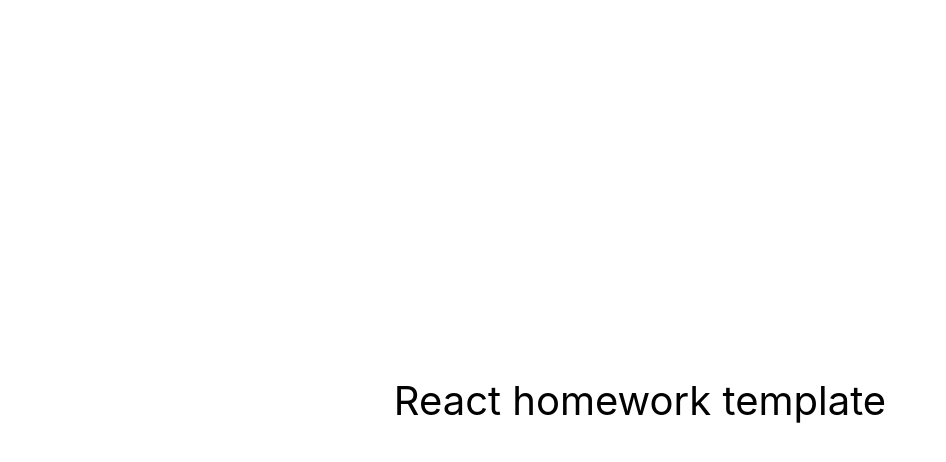
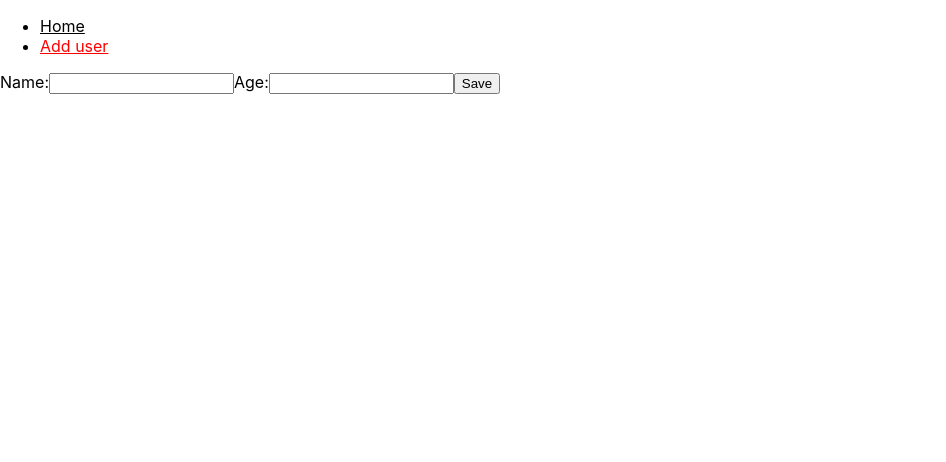
Before and after one commit to bkhomychh/react-practice, a React (Create React App) app: page /add in a window 1280 px wide. Shown: the top 462 px of the page, without its empty margins (0-946 px from the left). Built offline with nearby package versions, Linux system fonts and the light colour scheme.

Commit message:
push lesson-4

```diff
--- a/package.json
+++ b/package.json
@@ -4,12 +4,18 @@
   "private": true,
   "homepage": "https://bkhomychh.github.io/react-practice-blended-3/",
   "dependencies": {
+    "@reduxjs/toolkit": "^1.9.5",
     "@testing-library/jest-dom": "^5.16.3",
     "@testing-library/react": "^12.1.4",
     "@testing-library/user-event": "^13.5.0",
+    "nanoid": "^4.0.2",
     "react": "^18.1.0",
     "react-dom": "^18.1.0",
+    "react-redux": "^8.0.5",
+    "react-router-dom": "^6.10.0",
     "react-scripts": "5.0.1",
+    "redux-persist": "^6.0.0",
+    "styled-components": "^5.3.10",
     "web-vitals": "^2.1.3"
   },
   "scripts": {
--- a/src/components/App.jsx
+++ b/src/components/App.jsx
@@ -1,16 +1,18 @@
+import { Routes, Route } from "react-router-dom";
+import {Layout} from 'components/Layout'
+import { HomePage } from "pages/HomePage";
+import { AddUserPage } from "pages/AddUserPage";
+
 export const App = () => {
   return (
-    <div
-      style={{
-        height: '100vh',
-        display: 'flex',
-        justifyContent: 'center',
-        alignItems: 'center',
-        fontSize: 40,
-        color: '#010102',
-      }}
-    >
-      React homework template
+    <div>
+      <Routes>
+        <Route path='/' element={<Layout/>}>
+          <Route index element={<HomePage/>}/>
+            <Route path='add' element={<AddUserPage />}/>
+        </Route>
+
+      </Routes>
     </div>
   );
 };
--- /dev/null
+++ b/src/components/Layout.jsx
@@ -0,0 +1,16 @@
+import {Navigation} from 'components/Navigation/Navigation'
+import { Outlet } from 'react-router-dom'
+
+export const Layout =() =>{
+    return(
+        <>
+         <header >
+            <Navigation/>
+         </header>
+        <main>
+        <Outlet/>
+        </main>
+
+        </>
+    )
+}
--- /dev/null
+++ b/src/components/Navigation/Navigation.jsx
@@ -0,0 +1,17 @@
+
+import {StyledLink} from './Navigation.styled'
+export const Navigation = () => {
+    return(
+        <nav>
+            <ul>
+
+                <li>
+                    <StyledLink to='/'>Home</StyledLink>
+                </li>
+               <li>
+               <StyledLink to='add'>Add user</StyledLink>
+               </li>
+            </ul>
+        </nav>
+    )
+}
--- /dev/null
+++ b/src/components/Navigation/Navigation.styled.js
@@ -0,0 +1,10 @@
+import styled from "styled-components";
+import {NavLink} from "react-router-dom";
+
+export const StyledLink = styled(NavLink)`
+color: black;
+
+&.active{
+    color:red;
+}
+ `
--- a/src/index.js
+++ b/src/index.js
@@ -1,10 +1,21 @@
 import React from 'react';
 import ReactDOM from 'react-dom/client';
+import { BrowserRouter } from 'react-router-dom';
 import { App } from 'components/App';
+import { PersistGate } from 'redux-persist/integration/react'
+import { store, persistor } from './redux/store';
+
 import './index.css';
+import { Provider } from 'react-redux';
 
 ReactDOM.createRoot(document.getElementById('root')).render(
   <React.StrictMode>
-    <App />
+    <Provider store={store}>
+    <PersistGate loading={null} persistor={persistor}>
+      <BrowserRouter>
+        <App />
+      </BrowserRouter>
+      </PersistGate>
+    </Provider>
   </React.StrictMode>
 );
--- /dev/null
+++ b/src/pages/AddUserPage.js
@@ -0,0 +1,54 @@
+import { nanoid } from 'nanoid';
+import { useState } from 'react';
+import { useDispatch } from 'react-redux';
+import { useNavigate } from 'react-router-dom';
+import {addUser} from 'redux/users/slice'
+
+
+export const AddUserPage = () => {
+  const [name, setName] = useState('');
+  const [age, setAge] = useState('');
+  const dispatch = useDispatch()
+  const navigate =useNavigate()
+
+
+  const handleChange = e => {
+    const { value, name } = e.target;
+    if (name === 'name') {
+      setName(value);
+    } else if (name === 'age') {
+      setAge(value);
+    }
+  };
+
+  const handleSubmit = e => {
+    e.preventDefault()
+    const newUser = { id: nanoid(),name, age, status:'offline'};
+    dispatch(addUser(newUser))
+
+    navigate('/')
+console.log(newUser)
+  }
+
+  return (
+    <form onSubmit={handleSubmit} >
+      <label>
+        Name:
+        <input
+        onChange={handleChange}
+        value={name}
+        name="name"
+        />
+      </label>
+      <label>
+        Age:
+        <input
+        onChange={handleChange}
+        value={age}
+        name="age"
+        />
+      </label>
+      <button>Save</button>
+    </form>
+  );
+};
--- /dev/null
+++ b/src/pages/HomePage.js
@@ -0,0 +1,32 @@
+import { useDispatch, useSelector } from "react-redux"
+import {getUsers} from 'redux/users/selectors'
+import { deleteUser } from "redux/users/slice"
+
+export const HomePage = () =>{
+    const users = useSelector(getUsers)
+    const dispatch = useDispatch()
+
+
+    return (
+      <div>
+       <ul>
+        {users.map(({id,name, age, status})=>{
+          return(
+            <li key={id}>
+                <p>
+                    {name}
+                </p>
+                <p>
+                    {age}
+                </p>
+                <p>
+                    {status}
+                </p>
+                <button onClick={() => dispatch(deleteUser(id))}>Delete</button>
+            </li>
+          )
+        })}
+       </ul>
+      </div>
+    )
+}
--- /dev/null
+++ b/src/redux/store.js
@@ -0,0 +1,33 @@
+import { configureStore } from '@reduxjs/toolkit';
+import { usersReduser } from './users/slice';
+
+import {
+  persistStore,
+  persistReducer,
+  FLUSH,
+  REHYDRATE,
+  PAUSE,
+  PERSIST,
+  PURGE,
+  REGISTER,
+} from 'redux-persist';
+import storage from 'redux-persist/lib/storage';
+
+const persistConfig = {
+  key: 'root',
+  storage,
+};
+
+const persistedReducer = persistReducer(persistConfig, usersReduser);
+
+export const store = configureStore({
+  reducer: persistedReducer,
+  middleware: getDefaultMiddleware =>
+    getDefaultMiddleware({
+      serializableCheck: {
+        ignoredActions: [FLUSH, REHYDRATE, PAUSE, PERSIST, PURGE, REGISTER],
+      },
+    }),
+});
+
+export const persistor = persistStore(store);
--- /dev/null
+++ b/src/redux/users/selectors.js
@@ -0,0 +1 @@
+export const getUsers = state =>state.users;
--- /dev/null
+++ b/src/redux/users/slice.js
@@ -0,0 +1,27 @@
+import { createSlice } from "@reduxjs/toolkit";
+
+
+const userSlice = createSlice({
+name: 'users',
+initialState:{
+    users: [],
+
+
+},
+reducers:{
+    addUser(state, {payload}){
+        state.users.push(payload)
+    },
+    deleteUser(state, {payload}){
+        const newUsers = state.users.filter(
+            user => user.id !== payload
+        )
+       state.users = newUsers
+
+    }
+}
+})
+
+export const {addUser, deleteUser } = userSlice.actions;
+
+export const usersReduser = userSlice.reducer;
```
Also changed, not shown: 1 other file (tests, documents, lock files or other folders).
